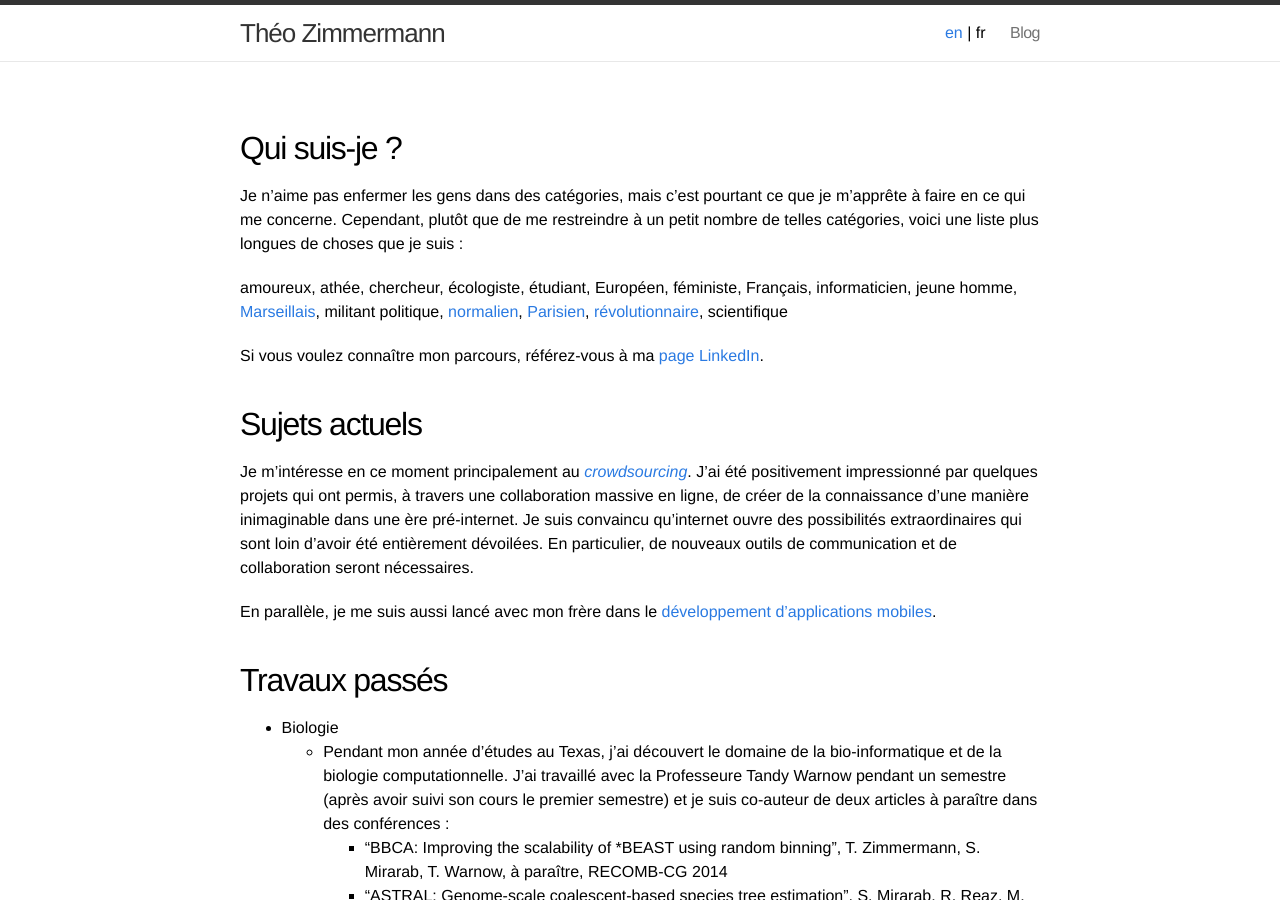
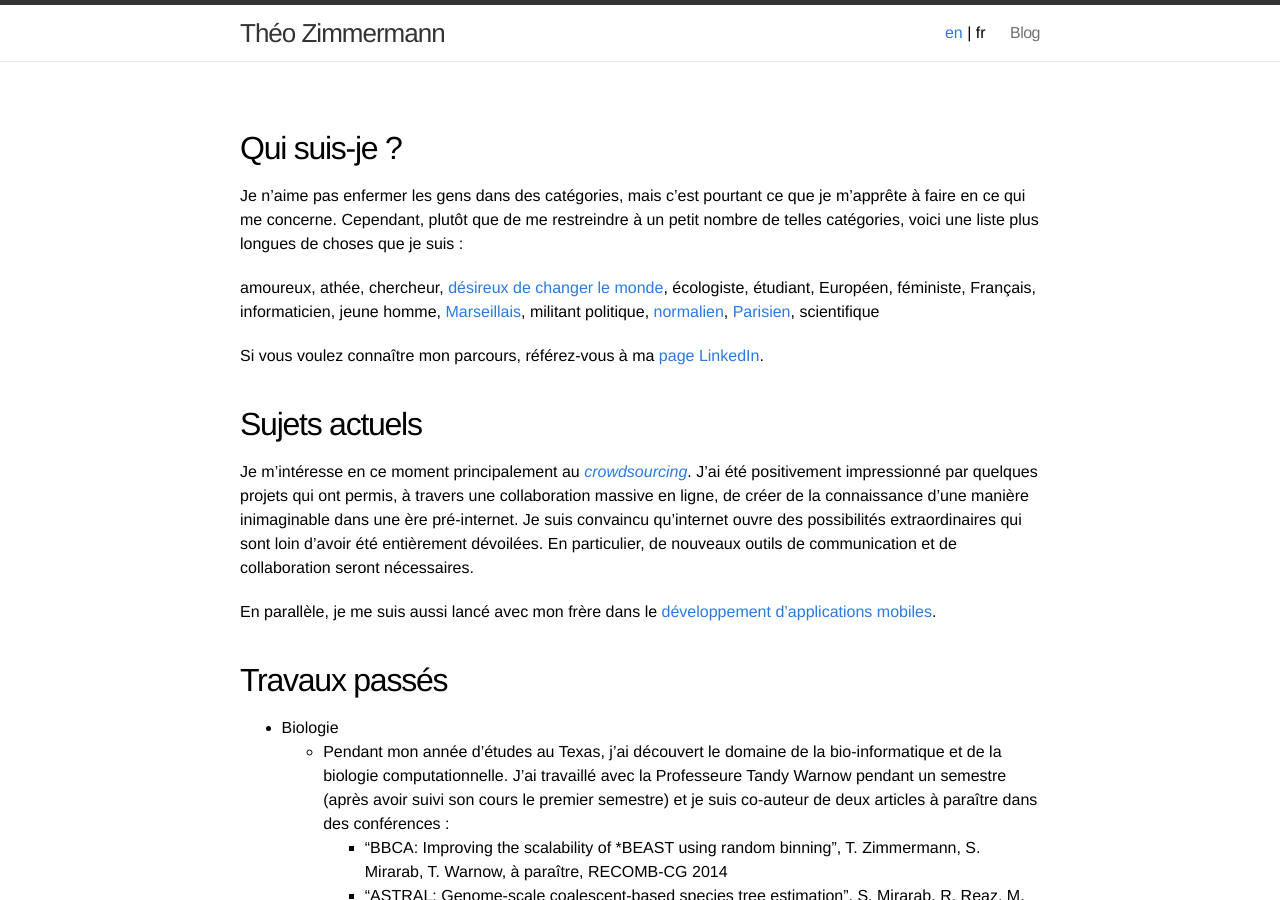
Before and after one commit to Zimmi48/zimmi48.github.io, a Jekyll site: the page built from accueil.md, in a window 1280 px wide and 900 px high. Built offline with Jekyll 4.4.1, drawn with Linux system fonts in a browser that asks for light colours.

Commit message:
small update

```diff
--- a/accueil.md
+++ b/accueil.md
@@ -12,10 +12,12 @@ pourtant ce que je m'apprête à faire en ce qui me concerne.
 Cependant, plutôt que de me restreindre à un petit nombre de telles
 catégories, voici une liste plus longues de choses que je suis :
 
-amoureux, athée, chercheur, écologiste, étudiant, Européen, féministe,
+amoureux, athée, chercheur,
+[désireux de changer le monde](/changer-le-monde),
+écologiste, étudiant, Européen, féministe,
 Français, informaticien, jeune homme, [Marseillais](/marseille),
 militant politique, [normalien](http://www.ens.fr),
-[Parisien](/paris), [révolutionnaire](/changer-le-monde), scientifique
+[Parisien](/paris), scientifique
 
 Si vous voulez connaître mon parcours,
 référez-vous à ma [page LinkedIn](https://fr.linkedin.com/in/theozim).
```
